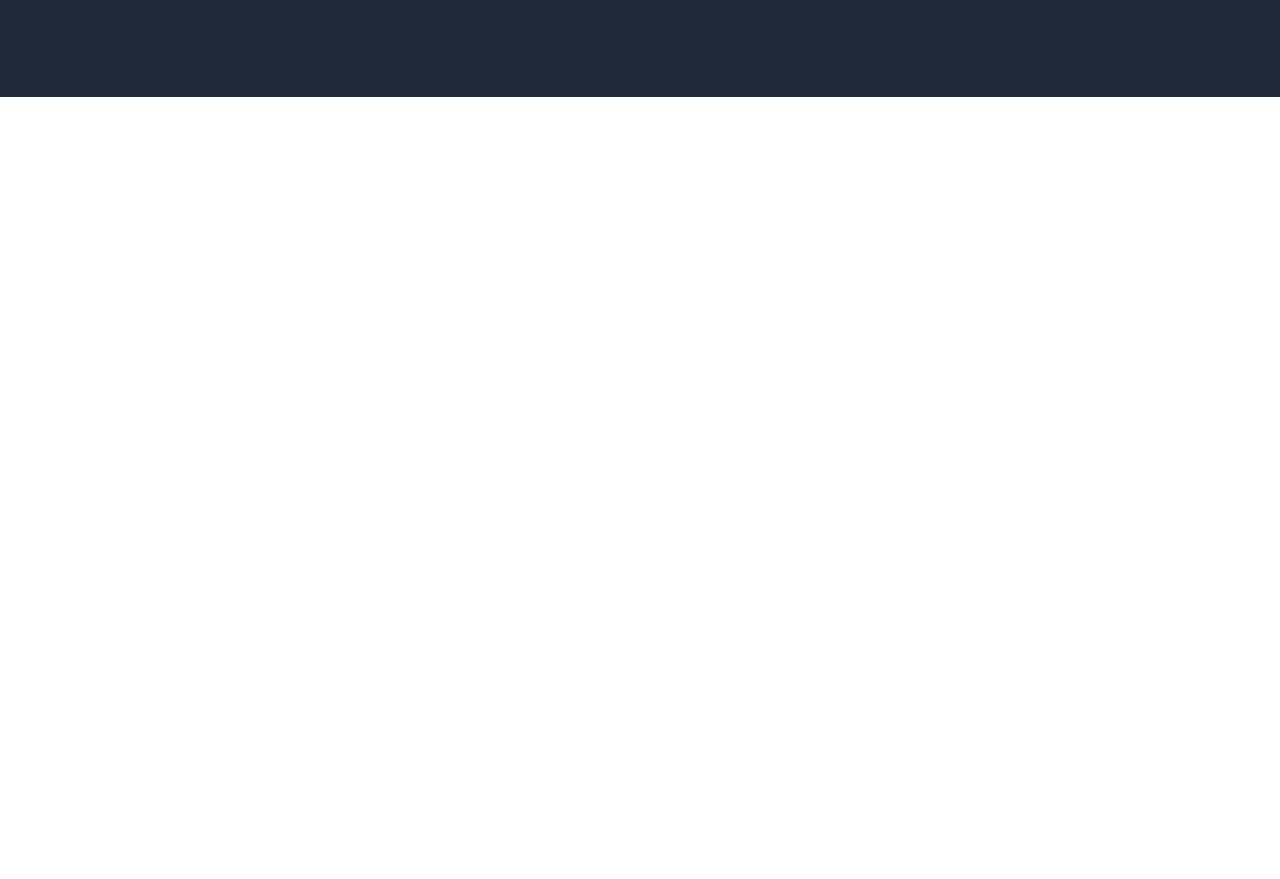
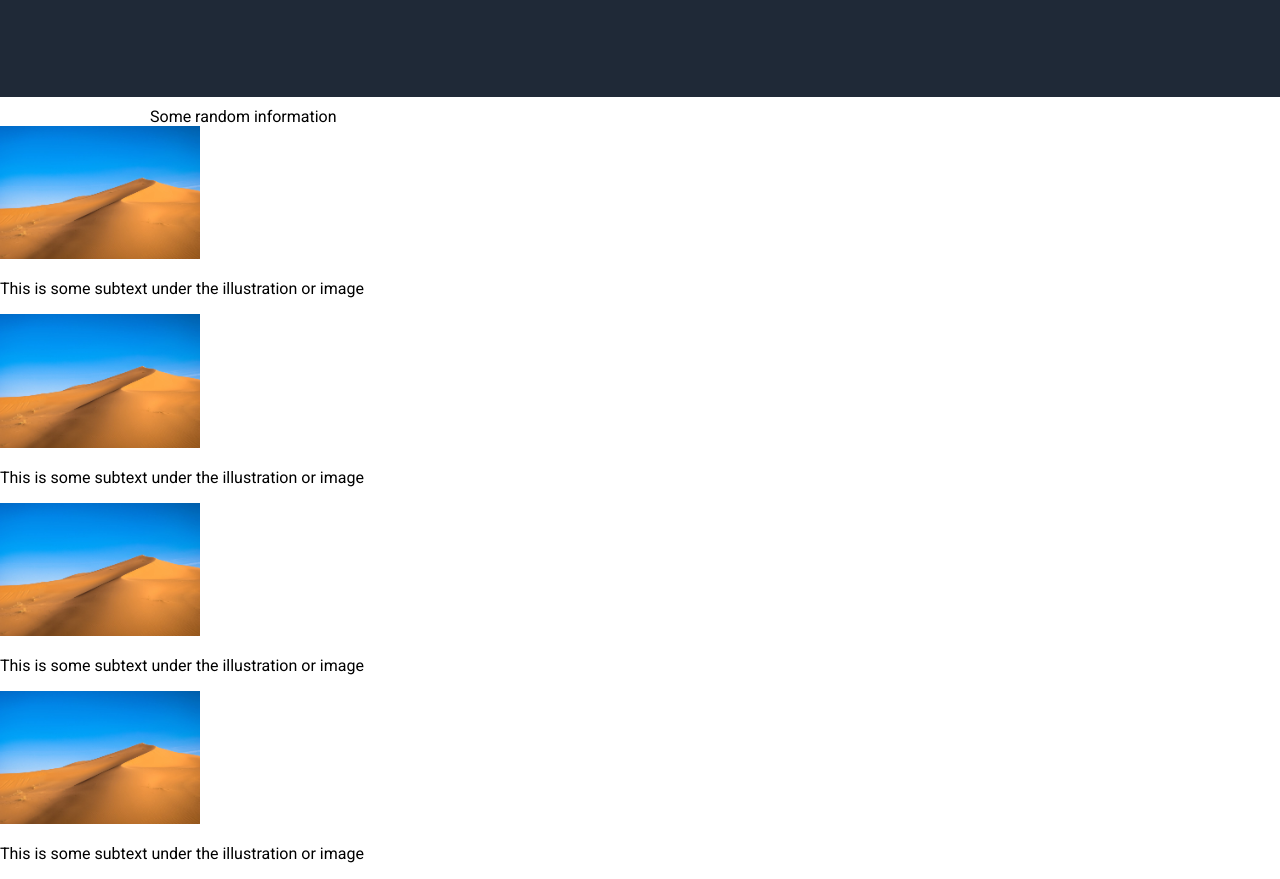
Before and after one commit to dionysisterziou/landing-page, a plain HTML site: page index.html in a window 1280 px wide. Shown: the part 418-1297 px from the top of the page. Before the commit the page ends 800 px from the top, so only its background shows below. Drawn offline with Linux system fonts and the light colour scheme.

Commit message:
Create information section

```diff
--- a/index.html
+++ b/index.html
@@ -28,7 +28,29 @@
                 <button>Sign up</button>
             </div>
 
-            <img src="./images/hero-image.jpeg" alt="A placeholder image">
+            <img class="hero-image" src="./images/hero-image.jpeg" alt="A placeholder image">
+        </div>
+    </div>
+
+    <div class="information">
+        <div class="header">Some random information</div>
+        <div class="images">
+            <div class="image">
+                <img class="information-image" src="./images/information-image.jpeg" alt="A placeholder image">
+                <p>This is some subtext under the illustration or image</p>
+            </div>
+            <div class="image">
+                <img class="information-image" src="./images/information-image.jpeg" alt="A placeholder image">
+                <p>This is some subtext under the illustration or image</p>
+            </div>
+            <div class="image">
+                <img class="information-image" src="./images/information-image.jpeg" alt="A placeholder image">
+                <p>This is some subtext under the illustration or image</p>
+            </div>
+            <div class="image">
+                <img class="information-image" src="./images/information-image.jpeg" alt="A placeholder image">
+                <p>This is some subtext under the illustration or image</p>
+            </div>
         </div>
     </div>
 </body>
--- a/style.css
+++ b/style.css
@@ -5,6 +5,12 @@ body {
     margin: 0;
     box-sizing: border-box;
 
+}
+
+*,
+*::before,
+*::after {
+    box-sizing: inherit;
 }
 
 .hero {
@@ -60,7 +66,7 @@ a {
     font-weight: 900;
 }
 
-img {
+.hero-image {
     width: 480px;
     height: auto;
 }
@@ -71,3 +77,8 @@ button {
     border-radius: 8px;
     margin-top: 10px;
 }
+
+.information-image {
+    width: 200px;
+    height: auto;
+}
```
Also changed, not shown: images/information-image.jpeg (added).
